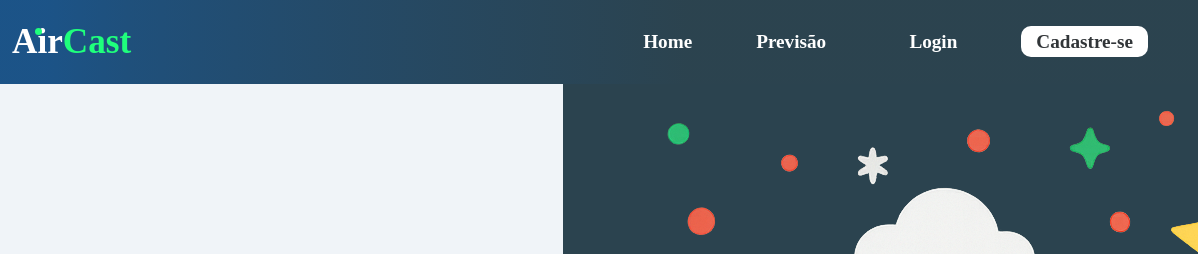
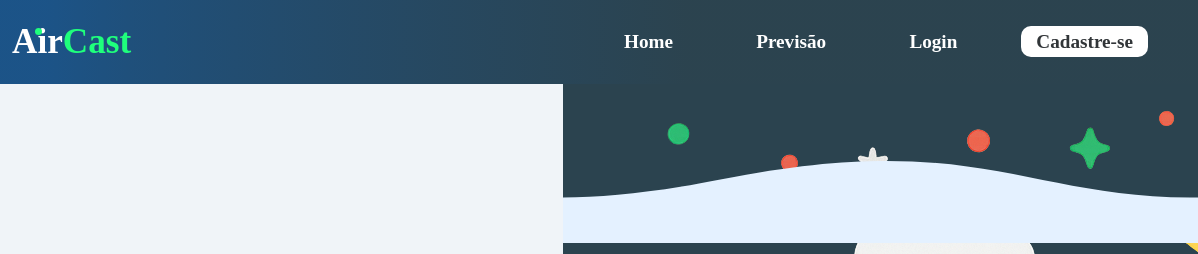
Before and after one commit to RogerCabralSilva/Site_Previsao_de_ar_de_Pinheiros, a plain HTML site: page site/html/login.html in a window 1280 px wide. Shown: the top 254 px of the page, 82-1280 px from the left. Drawn offline with Linux system fonts and the light colour scheme; a web font is replaced by a local one.

Commit message:
projectb update

```diff
--- a/site/html/login.html
+++ b/site/html/login.html
@@ -15,7 +15,7 @@
             </div>
             <div class="nav-anchors">
                 <ul class="nav-list">
-                    <li><a href="../index.html" id="home">Home</a></li>
+                    <li><a href="../index.html" id="home" class="h-link">Home</a></li>
                     <li><a href="previsao.html" id="forecast" class="h-link">Previsão</a></li>
                     <li><a href="#" id="login" class="h-link">Login</a></li>
                     <li><a href="cadastro.html" id="signup">Cadastre-se</a></li>
@@ -43,7 +43,13 @@
                 </form>
             </div>
             <div id="login-banner">
-
+                <svg viewBox="0 0 200 50" id="curve-effect" preserveAspectRatio="none">
+                    <defs>
+                        <path id="curve" d="M-150,30 c100,-20 100,20 200,0 c100,-20 100,20 200,0 c100,-20 100,20 200,0 v500 h-200">
+                    </defs>
+                    <g id="curve-container">
+                        <use href="#curve" fill="#e4f1ff"/> <!-- second option: #F0F4F8*-->
+                    </g>
             </div>
         </div>
     </main>
```
Also changed, not shown: site/index.html (+1 -0 lines).
